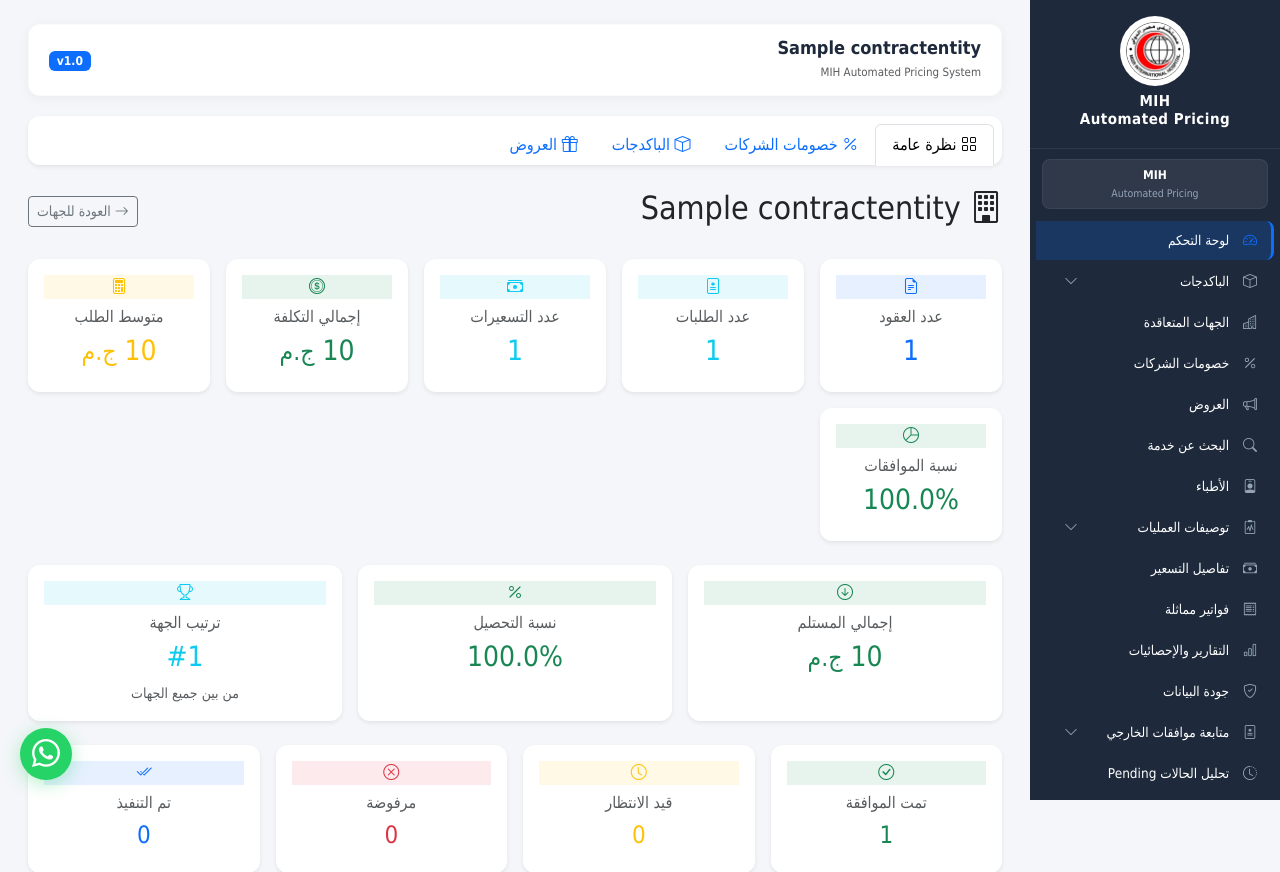
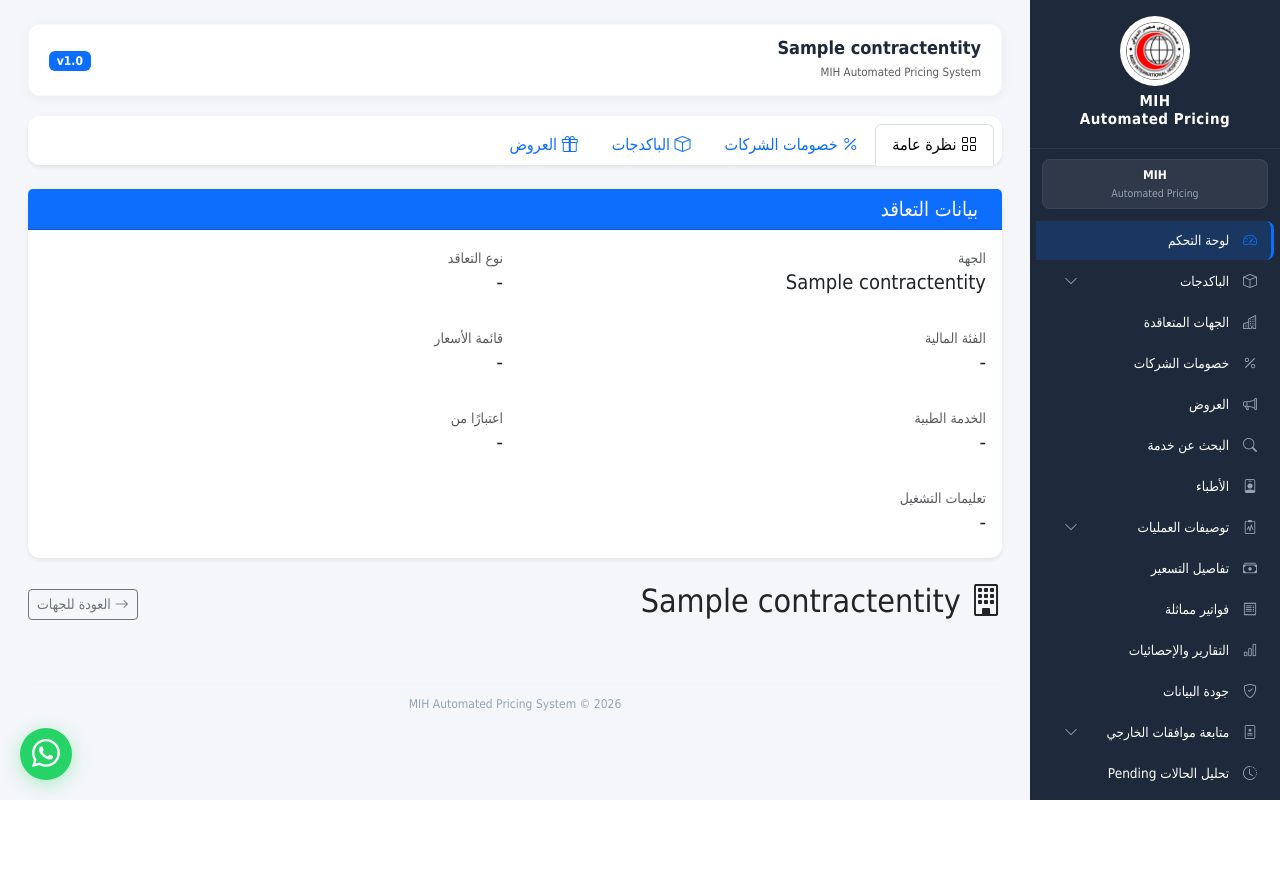
Before and after one commit to YahyaAhmed20/MIH-Automated-Pricing, a Django app: page /contract-entities/1/ in a window 1280 px wide. Shown: the top 872 px of the page. After the commit the page ends 800 px from the top, so only its background shows below. Run offline with Django 5.2, Linux system fonts and the light colour scheme; tables that the repository leaves empty hold one stand-in row (values such as "Sample post").

Commit message:
added modified

```diff
--- a/frontend/templates/frontend/contract_entity_detail.html
+++ b/frontend/templates/frontend/contract_entity_detail.html
@@ -8,6 +8,67 @@
 {% if selected_company %}
     {% include "frontend/includes/company_tabs.html" %}
 {% endif %}
+
+
+<div class="card shadow-sm border-0 mb-4">
+
+    <div class="card-header bg-primary text-white">
+        <h5 class="mb-0">
+            <i class="fas fa-file-contract me-2"></i>
+            بيانات التعاقد
+        </h5>
+    </div>
+
+    <div class="card-body">
+
+        <div class="row g-4">
+
+            <div class="col-md-6">
+                <label class="text-muted small">الجهة</label>
+                <h5>{{ entity.name }}</h5>
+            </div>
+
+            <div class="col-md-6">
+                <label class="text-muted small">نوع التعاقد</label>
+                <h5>{{ contract.contract_type|default:"-" }}</h5>
+            </div>
+
+            <div class="col-md-6">
+                <label class="text-muted small">الفئة المالية</label>
+                <h5>{{ contract.financial_category.code|default:"-" }}</h5>
+            </div>
+
+            <div class="col-md-6">
+                <label class="text-muted small">قائمة الأسعار</label>
+                <h5>{{ contract.price_list.name|default:"-" }}</h5>
+            </div>
+
+            <div class="col-md-6">
+                <label class="text-muted small">الخدمة الطبية</label>
+                <h5>{{ contract.medical_service|default:"-" }}</h5>
+            </div>
+
+            <div class="col-md-6">
+                <label class="text-muted small">اعتبارًا من</label>
+                <h5>{{ contract.effective_from|date:"Y-m-d"|default:"-" }}</h5>
+            </div>
+
+            <div class="col-12">
+                <label class="text-muted small">تعليمات التشغيل</label>
+
+                {% if contract.operating_instructions %}
+    <h5>{{ contract.operating_instructions }}</h5>
+{% else %}
+    <h5>-</h5>
+{% endif %}
+
+            </div>
+
+        </div>
+
+    </div>
+
+</div>
 
 <style>
     .col-md-2-4 {
@@ -27,7 +88,7 @@
         <i class="bi bi-arrow-right"></i> العودة للجهات
     </a>
 </div>
-
+{% comment %}
 <!-- ============================================ -->
 <!-- الصف الأول: كروت الإحصائيات الرئيسية (6 كروت) -->
 <!-- ============================================ -->
@@ -742,5 +803,5 @@
     </div>
 
 </div>
-
+{% endcomment %}
 {% endblock %}
--- a/frontend/templates/frontend/credit_package_pricing.html
+++ b/frontend/templates/frontend/credit_package_pricing.html
@@ -768,7 +768,7 @@
                     <tr
                         class="clickable-row"
                         style="cursor: pointer;"
-                        onclick="window.location.href='?company={{ selected_company }}&package={{ cp.id }}&company_search={{ company_search }}&package_search={{ package_search }}'"
+                        onclick="window.location.href='?entity={{ selected_company.id }}&package={{ cp.id }}&company_search={{ company_search }}&package_search={{ package_search }}'"
                     >
                         <td>{{ forloop.counter }}</td>
                         <td>
--- a/frontend/views.py
+++ b/frontend/views.py
@@ -1014,6 +1014,27 @@ def contract_entity_detail(request, pk):
         ContractEntity,
         pk=pk
     )
+    contract = (
+        entity.contracts
+        .exclude(
+            financial_category__code="DEFAULT"
+        )
+        .select_related(
+            "financial_category",
+            "price_list",
+        )
+        .first()
+    )
+
+    if not contract:
+        contract = (
+            entity.contracts
+            .select_related(
+                "financial_category",
+                "price_list",
+            )
+            .first()
+        )
 
     requests = PricingRequest.objects.filter(
         entity=entity
@@ -1232,6 +1253,7 @@ def contract_entity_detail(request, pk):
     context = {
         "entity": entity,
         "selected_company": entity,
+        "contract": contract,
         "contracts_count": contracts_count,
         "total_requests": total_requests,
         "total_cost": total_cost,
```
